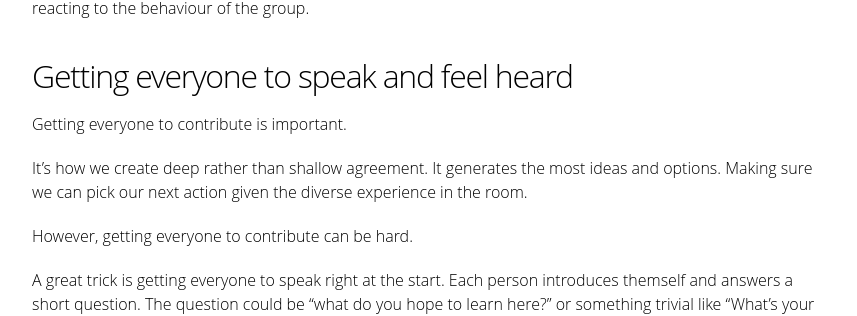
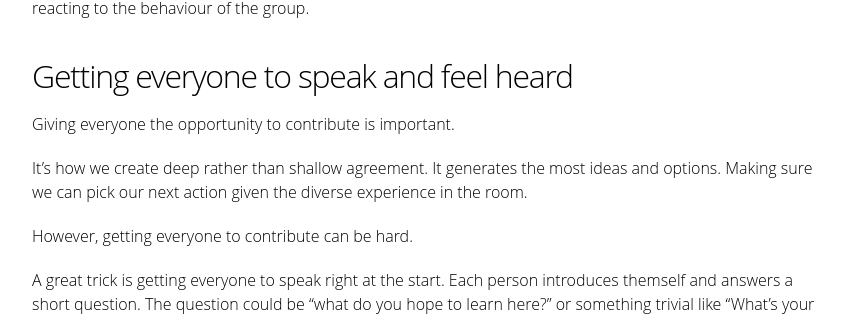
Before and after one commit to joejag/techblog, a Jekyll site: the page built from _posts/2016-11-10-selfless-facilitation.md, in a window 1280 px wide and 900 px high, scrolled down 1148 px. Shown: the part 147-463 px from the top of the window, without its empty margins (208-1065 px from the left). Built offline with Jekyll 4.4.1, drawn with Linux system fonts in a browser that asks for light colours; comment, search, counter and statistics services are not loaded.

Commit message:
rec from Chris

```diff
--- a/_posts/2016-11-10-selfless-facilitation.md
+++ b/_posts/2016-11-10-selfless-facilitation.md
@@ -40,7 +40,7 @@ Instead the selfless facilitator is focusing on guiding and making sure their is
 
 ## Getting everyone to speak and feel heard
 
-Getting everyone to contribute is important.
+Giving everyone the opportunity to contribute is important.
 
 It's how we create deep rather than shallow agreement.
 It generates the most ideas and options.
```
